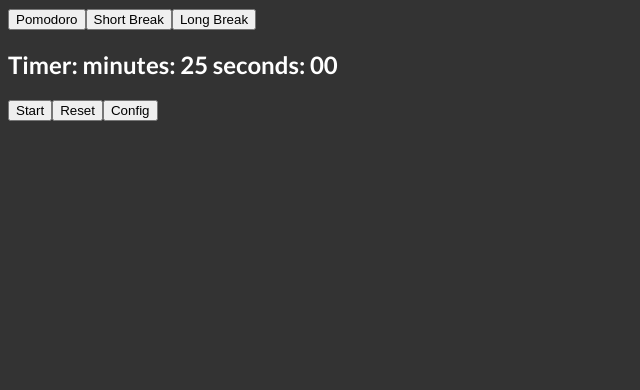
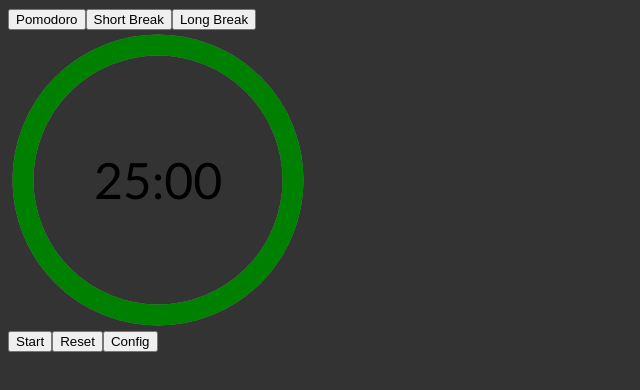
Before and after one commit to WersV/pomodoro-app, a Vue app: page / in a window 1280 px wide. Shown: the top 390 px of the page, without its empty margins (0-640 px from the left). Built offline with nearby package versions, Linux system fonts and the light colour scheme.

Commit message:
add working countdown

```diff
--- a/src/components/AppControls.vue
+++ b/src/components/AppControls.vue
@@ -1,16 +1,25 @@
 <template>
-  <button @click="storeTime.handleCounter()">{{ storeTime.isTimeRunning ? 'Stop' : 'Start' }}</button>
+  <button @click="storeTime.handleCounter()" :disabled="storeTime.isStartStopBtnDisabled">{{ storeTime.isTimeRunning ? 'Stop' : 'Start' }}</button>
   <button @click="storeTime.resetCounter()">Reset</button>
   <button @click="storeModal.switchModal()">Config</button>
 </template>
 
 <script setup>
+import {watchEffect} from 'vue'
 import {useModalStore} from '@/stores/store.js'
 import {useTimeStore} from '@/stores/time.js'
 
 const storeModal = useModalStore()
 const storeTime = useTimeStore()
 
+watchEffect(() => {
+  if(storeTime.seconds < 1) {
+    storeTime.isStartStopBtnDisabled = true
+  } else {
+    storeTime.isStartStopBtnDisabled = false
+  }
+})
+
 </script>
 
 <style lang="scss" scoped></style>
--- a/src/components/AppTimer.vue
+++ b/src/components/AppTimer.vue
@@ -1,8 +1,29 @@
 <template>
-<h2>
+<!-- <h2>
   Timer: minutes: {{ displayTime('minutes') }}
   seconds: {{ displayTime('seconds') }}
-</h2>
+</h2> -->
+<div class="timer">
+  <svg class="timer-svg" viewBox="0 0 100 100" xmlns="http://www.w3.org/2000/svg">
+    <g class="timer-circle">
+      <circle class="timer-path-elapsed" cx="50" cy="50" r="45" />
+      <path
+        id="base-timer-path-remaining"
+        :stroke-dasharray="storeTime.setCircleDasharray()"
+        class="base-timer-path-remaining"
+        d="
+          M 50, 50
+          m -45, 0
+          a 45,45 0 1,0 90,0
+          a 45,45 0 1,0 -90,0
+        "
+      ></path>
+    </g>
+  </svg>
+  <span class="timer-display">
+    {{ displayTime('minutes') + ':' + displayTime('seconds') }}
+  </span>
+</div>
 </template>
 
 <script setup>
@@ -19,10 +40,6 @@
   } else if(timeType === 'minutes') {
     time = Math.floor(storeTime.seconds/60)
   }
-  return formatTime(time) //adds additional 0 when digit is 1 character long
-}
-
-const formatTime = (time) => {
   if(time < 10) {
     return `0${time}`
   } else {
@@ -35,5 +52,39 @@
 </script>
 
 <style lang="scss" scoped>
+.timer {
+  position: relative;
+  height: 300px;
+  width: 300px;
+  .timer-svg {
+    transform: scaleX(-1);
+    .timer-circle {
+      fill: none;
+      stroke: none;
+    .timer-path-elapsed {
+      stroke-width: 7px;
+      stroke: grey;
+    }
+    .base-timer-path-remaining {
+      stroke-width: 7px;
+      /* Makes sure the animation starts at the top of the circle */
+      transform: rotate(90deg);
+      transform-origin: center;
+
+      /* One second aligns with the speed of the countdown timer */
+      transition: 1s linear all;
+
+      stroke: green;
+    }
+    }
+  }
+  .timer-display {
+    position: absolute;
+    top: 50%;
+    left: 50%;
+    transform: translate(-50%, -50%);
+    font-size: 50px;
+  }
+}
 
 </style>
--- a/src/stores/time.js
+++ b/src/stores/time.js
@@ -1,5 +1,5 @@
 import { defineStore } from 'pinia'
-import {ref} from 'vue'
+import {ref, computed} from 'vue'
 import { useStorage } from '@vueuse/core'
 
 export const useTimeStore = defineStore('time', () => {
@@ -14,7 +14,11 @@
   const pomodoroSeconds = ref(pomodoroInputMinutes.value*60)
   const shortBreakSeconds = ref(shortBreakInputMinutes.value*60)
   const longBreakSeconds = ref(longBreakInputMinutes.value*60)
-  let intervalId
+  const intervalId = ref(null)
+  const isStartStopBtnDisabled = ref(false)
+
+
+  const FULL_DASH_ARRAY = 283 // because 2*pi*r = 2*pi*45(my actual radius) = 283
 
   function $reset() {
     pomodoroInputMinutes.value = 25
@@ -37,25 +41,28 @@
     if(!isTimeRunning.value) {
       handleRunningTime()
     } else if(isTimeRunning.value) {
-      clearInterval(intervalId)
-      intervalId = null
+      clearInterval(intervalId.value)
+      intervalId.value = null
     }
     isTimeRunning.value = !isTimeRunning.value
 
     function handleRunningTime() {
-      intervalId = setInterval(() => {
+      intervalId.value = setInterval(() => {
         if(seconds.value < 1) {
-          clearInterval(intervalId)
-          intervalId = null
+          clearInterval(intervalId.value)
+          intervalId.value = null
+          isStartStopBtnDisabled.value = true
           alert('Time has passed')
         } else {
           seconds.value -= 1
+          isStartStopBtnDisabled.value = false
         }
       }, 1000)
     }
   }
 
   function activeTabSwitch(tabType) {
+    setCircleDasharray()
     let defaultTime
     if(tabType === 'pomodoro') {
       activeTab.value = 'pomodoro'
@@ -67,13 +74,12 @@
       activeTab.value = 'longBreak'
       defaultTime = longBreakSeconds.value
     }
-    console.log(pomodoroSeconds.value);
     seconds.value = null
     handleCounterHelper(defaultTime) // after tab change get new seconds value to display in the app.
     // seconds will always be null here so handleCounterHelper() will always return default time of current tab
 
-    clearInterval(intervalId) // stop countdown when tab switching
-    intervalId = null
+    clearInterval(intervalId.value) // stop countdown when tab switching
+    intervalId.value = null
     isTimeRunning.value = false
   }
 
@@ -101,9 +107,24 @@
       handleCounterHelper(longBreakSeconds.value)
     }
 
-    clearInterval(intervalId)
-    intervalId = null
+    clearInterval(intervalId.value)
+    intervalId.value = null
     isTimeRunning.value = false
+  }
+
+  function calculateTimeFraction() {
+    if(activeTab.value === 'pomodoro') {
+      return seconds.value / pomodoroSeconds.value
+    } else if(activeTab.value === 'shortBreak') {
+      return seconds.value / shortBreakSeconds.value
+    } else if(activeTab.value === 'longBreak') {
+      return seconds.value / longBreakSeconds.value
+    }
+  }
+
+  function setCircleDasharray() {
+    const circleDasharray = Math.round(calculateTimeFraction() * FULL_DASH_ARRAY) + ' 283'
+    return circleDasharray
   }
 
   return {
@@ -112,10 +133,12 @@
     longBreakInputMinutes,
     isTimeRunning,
     seconds,
+    isStartStopBtnDisabled,
     $reset,
     handleCounter,
     activeTabSwitch,
     changeTimeOnModalSave,
-    resetCounter
+    resetCounter,
+    setCircleDasharray
   }
 })
```
